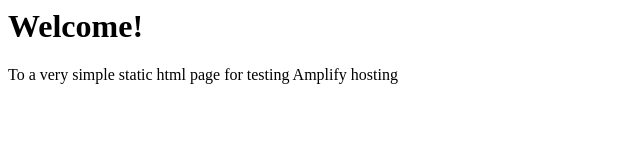
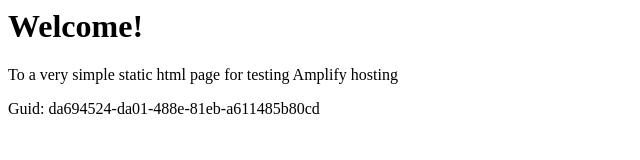
Before and after one commit to aws-aemilia-nrt/Github-PR-Commit-Integration-Test-DoNotTouch-Gith-P5X5MO5I-v1-prod-ap-northeast-1, a website: page src/index.html in a window 1280 px wide. Shown: the whole page, without its empty margins (0-640 px from the left). Drawn offline with Linux system fonts and the light colour scheme.

Commit message:
commit from integ tests

```diff
--- a/src/index.html
+++ b/src/index.html
@@ -1,3 +1,5 @@
+
+
 <html lang="en">
 
 <head>
@@ -10,6 +12,6 @@
 <body>
     <h1>Welcome!</h1>
     <p>To a very simple static html page for testing Amplify hosting</p>
-</body>
+    <p>Guid: da694524-da01-488e-81eb-a611485b80cd</p></body>
 
 </html>
```
